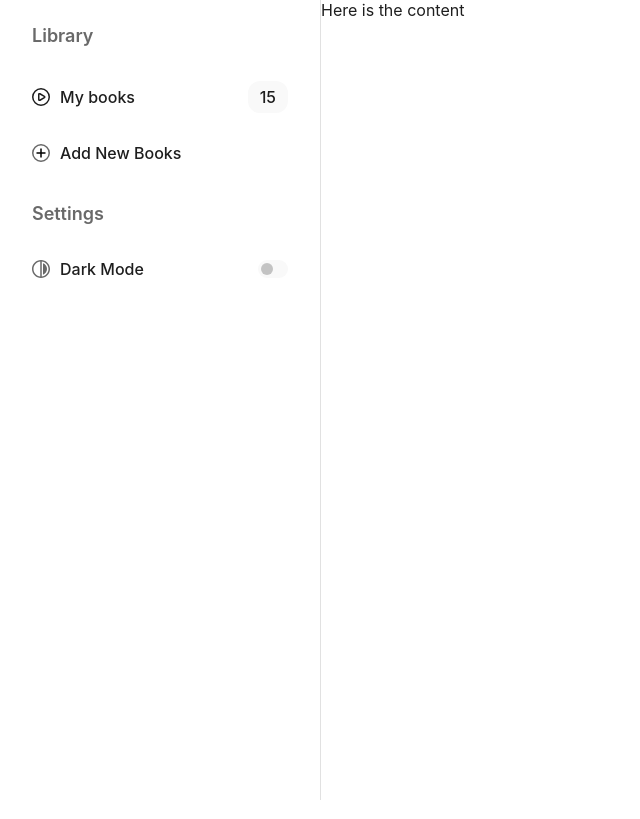
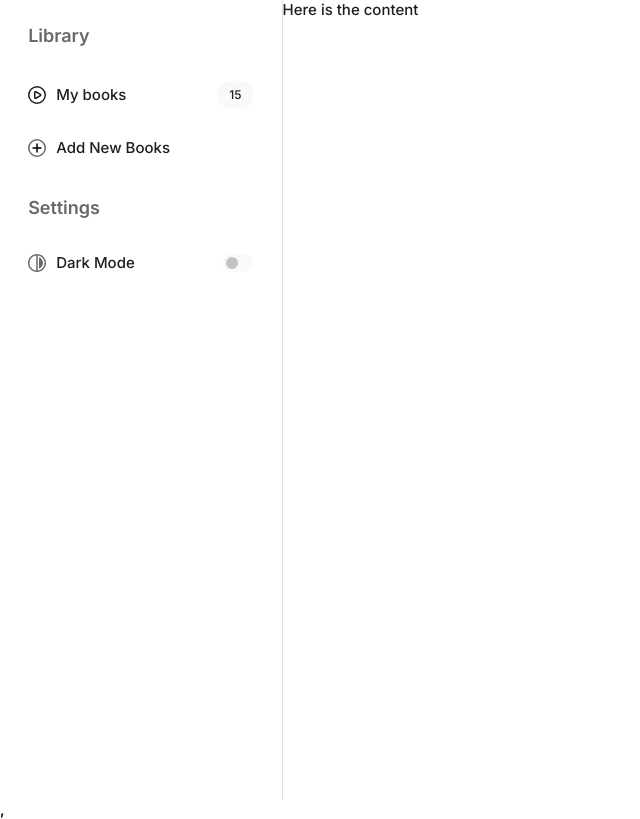
Before and after one commit to Ngoune-Alban/book-app-ui, a React (Create React App) app: page / in a window 1280 px wide. Shown: the whole page, without its empty margins (0-640 px from the left). Built offline with nearby package versions, Linux system fonts and the light colour scheme.

Commit message:
feat: adding the feature to handle dark mode

```diff
--- a/package.json
+++ b/package.json
@@ -3,12 +3,15 @@
   "version": "0.1.0",
   "private": true,
   "dependencies": {
+    "@reduxjs/toolkit": "^1.8.1",
     "@testing-library/jest-dom": "^5.16.4",
     "@testing-library/react": "^13.1.1",
     "@testing-library/user-event": "^13.5.0",
     "react": "^18.0.0",
     "react-dom": "^18.0.0",
+    "react-redux": "^8.0.0",
     "react-scripts": "5.0.1",
+    "redux": "^4.2.0",
     "web-vitals": "^2.1.4"
   },
   "scripts": {
@@ -34,5 +37,8 @@
       "last 1 firefox version",
       "last 1 safari version"
     ]
+  },
+  "devDependencies": {
+    "@redux-devtools/core": "^3.11.0"
   }
 }
--- a/public/index.html
+++ b/public/index.html
@@ -1,14 +1,16 @@
 <!DOCTYPE html>
 <html lang="en">
+
 <head>
   <meta charset="utf-8" />
   <link rel="icon" href="%PUBLIC_URL%/favicon.ico" />
+  <link rel="preconnect" href="https://fonts.googleapis.com">
+  <link rel="preconnect" href="https://fonts.gstatic.com" crossorigin>
+  <link href="https://fonts.googleapis.com/css2?family=Inter:wght@500;600&display=swap" rel="stylesheet">
+
   <meta name="viewport" content="width=device-width, initial-scale=1" />
   <meta name="theme-color" content="#000000" />
-    <meta
-      name="description"
-      content="Web site created using create-react-app"
-    />
+  <meta name="description" content="Web site created using create-react-app" />
   <link rel="apple-touch-icon" href="%PUBLIC_URL%/logo192.png" />
   <!--
       manifest.json provides metadata used when your web app is installed on a
@@ -26,6 +28,7 @@
     -->
   <title>React App</title>
 </head>
+
 <body>
   <noscript>You need to enable JavaScript to run this app.</noscript>
   <div id="root"></div>
@@ -40,4 +43,5 @@
       To create a production bundle, use `npm run build` or `yarn build`.
     -->
 </body>
+
 </html>
--- a/src/App.css
+++ b/src/App.css
@@ -1,23 +1,31 @@
-.app.theme-black {
-  color: #ffffff;
-  background-color: #1E1E1E;
-}
-.app.theme-light {
+.app {
   color: #1E1E1E;
   background-color: #ffffff;
 }
 
-.group-title-light{
+.app-black {
+  color: #ffffff;
+  background-color: #1E1E1E;
+}
+
+.group-title {
   color: #696969;
 }
-.group-title-black{
+
+.group-title-black {
   color: #c3c3c3;
 }
-.content-title-light{
+
+.content-title {
   color: #0F0F0F;
 }
-.content-title-black{
+
+.content-title-black {
   color: #F0F0F0;
+}
+
+.title {
+  font-weight: 600;
 }
 
 .center {
@@ -25,9 +33,11 @@
   align-items: center;
   justify-content: center;
 }
-.right{
+
+.right {
   margin-left: auto;
 }
+
 .app .main-content {
   display: flex;
 }
--- a/src/App.js
+++ b/src/App.js
@@ -1,9 +1,15 @@
 import './App.css';
 import Header from './layouts/header/header';
 import Sidebar from './layouts/sidebar/sidebar';
+import { useSelector } from 'react-redux'
+import {
+  selectTheme
+} from './store/slice/themeSlice'
+
 function App() {
+  const theme = useSelector(selectTheme)
   return (
-    <div className="app theme-light">
+    <div className={`app${theme ? '-' + theme : ''}`}>
       <Header />
       <div className='main-content'>
         <Sidebar />
--- a/src/index.css
+++ b/src/index.css
@@ -3,4 +3,6 @@ body {
   font-family: 'Inter',sans-serif;
   -webkit-font-smoothing: antialiased;
   -moz-osx-font-smoothing: grayscale;
+  font-weight: 500;
+  font-size: 15px;
 }
--- a/src/index.js
+++ b/src/index.js
@@ -3,11 +3,16 @@ import ReactDOM from 'react-dom/client';
 import './index.css';
 import App from './App';
 import reportWebVitals from './reportWebVitals';
+import store from './store/store'
+import { Provider } from 'react-redux'
+
 
 const root = ReactDOM.createRoot(document.getElementById('root'));
 root.render(
   <React.StrictMode>
-    <App />
+    <Provider store={store}>
+      <App />
+    </Provider>,
   </React.StrictMode>
 );
 
--- a/src/layouts/sidebar/sidebar.css
+++ b/src/layouts/sidebar/sidebar.css
@@ -1,6 +1,6 @@
 .sidebar {
     height: 100vh;
-    width: 25%;
+    width: 22%;
     border-right: 1.5px solid #E1E1E1;
     display: flex;
     flex-direction: column;
@@ -12,7 +12,6 @@
 }
 
 .sidebar .group .title {
-    font-weight: 600;
     line-height: 24px;
     font-size: 18px;
     padding-top: 24px;
@@ -23,23 +22,33 @@
     display: flex;
     align-items: center;
     padding: 15px 0;
-    font-weight: 500;
 }
 
-.sidebar .group .sidebarItem .label{
+.sidebar .group .sidebarItem .label {
     margin-left: 10px;
 }
-.sidebar .group .sidebarItem .icon{
+
+.sidebar .group .sidebarItem .icon {
     font-size: 18px;
 }
 
 .selected-icon {
-   background-color: #F9F9F9;
-   padding: 6px 12px 6px 12px ;
-   border-radius: 12px;
+    background-color: #F9F9F9;
+    padding: 6px 12px 6px 12px;
+    border-radius: 12px;
 }
 
-@media screen  and (max-width: 750px) {
+.selected-icon-black {
+    background-color: #000000;
+    padding: 6px 12px 6px 12px;
+    border-radius: 12px;
+}
+
+.small {
+    font-size: 12px;
+}
+
+@media screen and (max-width: 750px) {
     .sidebar {
         display: none;
     }
--- a/src/layouts/sidebar/sidebar.js
+++ b/src/layouts/sidebar/sidebar.js
@@ -3,15 +3,22 @@ import dark from '../../assets/svg/dark.svg';
 import toggleLight from '../../assets/svg/toggleLight.svg';
 import addBook from '../../assets/svg/addBook.svg';
 import myBook from '../../assets/svg/myBook.svg';
+import { useSelector, useDispatch } from 'react-redux'
+import {
+    changeTheme,
+    selectTheme
+} from '../../store/slice/themeSlice'
 
 function Sidebar() {
+    const theme = useSelector(selectTheme)
+    const dispatch = useDispatch()
     return (<div className="sidebar">
         <div className='group'>
-            <div className='title group-title-light'>Library</div>
+            <div className={`title group-title${theme ? '-' + theme : ''}`}>Library</div>
             <div className='sidebarItem'>
                 <div className='center'><img src={myBook} alt="list all books icon" /></div>
                 <div className='label'>My books</div>
-                <div className='right selected-icon'>15</div>
+                <div className={`right selected-icon${theme ? '-' + theme : ''} small`}>15</div>
             </div>
             <div className='sidebarItem'>
                 <div className='center'><img src={addBook} alt="add books icon" /></div>
@@ -20,11 +27,11 @@ function Sidebar() {
 
         </div>
         <div className='group'>
-            <div className='title group-title-light'>Settings</div>
+            <div className={`title group-title${theme ? '-' + theme : ''}`}>Settings</div>
             <div className='sidebarItem'>
                 <div className='center'><img src={dark} alt="dark mode icon" /></div>
                 <div className='label'>Dark Mode</div>
-                <div className='center right'><img src={toggleLight} alt="toogle dark mode icon" /></div>
+                <div className='center right'><img src={toggleLight} alt="toogle dark mode icon" onClick={() => dispatch(changeTheme())} /></div>
             </div>
         </div>
     </div>)
--- /dev/null
+++ b/src/store/slice/themeSlice.js
@@ -0,0 +1,23 @@
+import { createSlice } from '@reduxjs/toolkit'
+
+export const themeSlice = createSlice({
+    name: 'theme',
+    initialState: {
+        value: ''
+    },
+    reducers: {
+        changeTheme: state => {
+            let theme = state.value;
+            if (theme === 'black') state.value = '';
+            else state.value = 'black';
+            // store the new value in localStorage
+
+        }
+    }
+})
+
+export const { changeTheme } = themeSlice.actions
+
+export default themeSlice.reducer
+
+export const selectTheme = state => state.theme.value
--- /dev/null
+++ b/src/store/store.js
@@ -0,0 +1,8 @@
+import { configureStore } from '@reduxjs/toolkit'
+import themeReducer from './slice/themeSlice'
+
+export default configureStore({
+    reducer: {
+        theme: themeReducer
+    }
+})
```
Also changed, not shown: 1 other file (tests, documents, lock files or other folders). Lines whose indentation alone changed are shown as unchanged.
